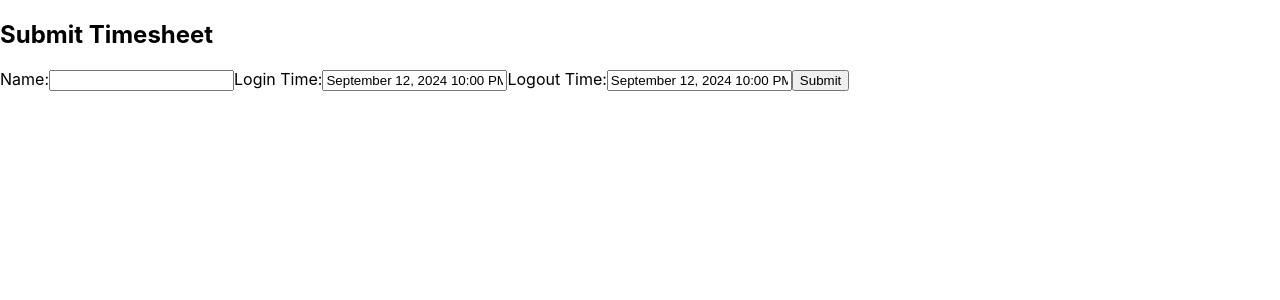
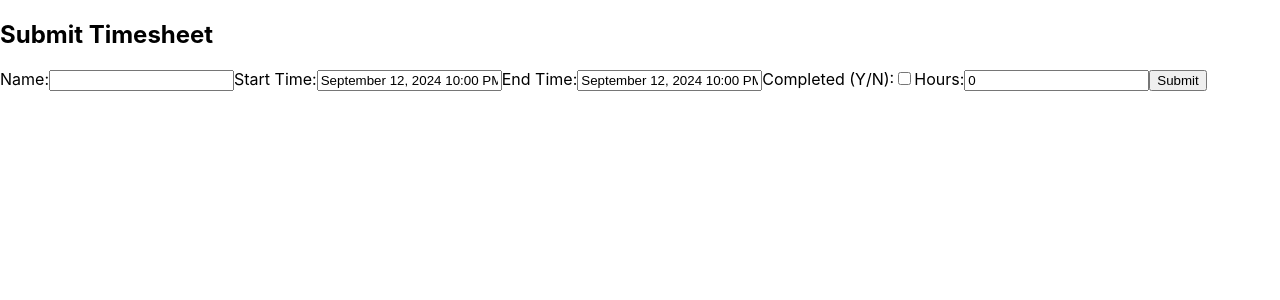
Before and after one commit to abhishek279/starheating-wo, a React (Create React App) app: page /timesheets in a window 1280 px wide. Shown: the top 300 px of the page. Built offline with nearby package versions, Linux system fonts and the light colour scheme; no server answers.

Commit message:
new day timesheet refactor

```diff
--- a/src/TimesheetForm.js
+++ b/src/TimesheetForm.js
@@ -15,8 +15,10 @@ const TimesheetForm = () => {
     const [timesheets, setTimesheets] = useState([]);
     const [timesheet, setTimesheet] = useState({
         name: '',
-        loginTime: new Date(),  // Using Date object for DatePicker
-        logoutTime: new Date()  // Using Date object for DatePicker
+        startTime: new Date(),  // Using Date object for DatePicker
+        endTime: new Date(),  // Using Date object for DatePicker
+        completed: false,
+        hours: 0
     });
 
     // Fetch timesheets on component mount
@@ -27,9 +29,7 @@ const TimesheetForm = () => {
     // Function to fetch timesheets from the backend
     const fetchTimesheets = async () => {
         try {
-            // In fetchTimesheets function
             console.log('Fetching timesheets from:', api.defaults.baseURL + '/api/timesheets');
-
             const response = await api.get('/api/timesheets');
             setTimesheets(response.data);
         } catch (error) {
@@ -37,19 +37,30 @@ const TimesheetForm = () => {
         }
     };
 
-    // Handle input changes for text fields
+    // Handle input changes for text fields and checkbox
     const handleChange = (e) => {
+        const { name, value, type, checked } = e.target;
         setTimesheet({
             ...timesheet,
-            [e.target.name]: e.target.value
+            [name]: type === 'checkbox' ? checked : value
         });
     };
 
     // Handle date changes for DatePicker
     const handleDateChange = (fieldName, date) => {
-        setTimesheet({
-            ...timesheet,
-            [fieldName]: date
+        setTimesheet((prev) => {
+            const updated = { ...prev, [fieldName]: date };
+
+            // Automatically calculate hours if both startTime and endTime are set
+            if (fieldName === 'startTime' || fieldName === 'endTime') {
+                const { startTime, endTime } = updated;
+                if (startTime && endTime) {
+                    const diffInHours = (endTime - startTime) / 3600000; // Difference in hours
+                    updated.hours = diffInHours > 0 ? diffInHours : 0;
+                }
+            }
+
+            return updated;
         });
     };
 
@@ -60,16 +71,14 @@ const TimesheetForm = () => {
             // Format date to ISO string for backend compatibility
             const formattedTimesheet = {
                 ...timesheet,
-                loginTime: timesheet.loginTime.toISOString(),
-                logoutTime: timesheet.logoutTime.toISOString()
+                startTime: timesheet.startTime.toISOString(),
+                endTime: timesheet.endTime.toISOString()
             };
 
-            // In handleSubmit function, before making the POST request
             console.log('Submitting timesheet to:', api.defaults.baseURL + '/api/timesheets');
-
             await api.post('/api/timesheets', formattedTimesheet);
             fetchTimesheets();  // Refresh the list after posting
-            setTimesheet({ name: '', loginTime: new Date(), logoutTime: new Date() });  // Reset form fields
+            setTimesheet({ name: '', startTime: new Date(), endTime: new Date(), completed: false, hours: 0 });  // Reset form fields
         } catch (error) {
             console.error('Failed to submit timesheet:', error);
         }
@@ -86,25 +95,39 @@ const TimesheetForm = () => {
                     value={timesheet.name}
                     onChange={handleChange}
                 />
-                <label>Login Time:</label>
+                <label>Start Time:</label>
                 <DatePicker
-                    selected={timesheet.loginTime}
-                    onChange={(date) => handleDateChange('loginTime', date)}
+                    selected={timesheet.startTime}
+                    onChange={(date) => handleDateChange('startTime', date)}
                     showTimeSelect
                     timeFormat="HH:mm"
                     timeIntervals={15}
                     timeCaption="time"
                     dateFormat="MMMM d, yyyy h:mm aa"
                 />
-                <label>Logout Time:</label>
+                <label>End Time:</label>
                 <DatePicker
-                    selected={timesheet.logoutTime}
-                    onChange={(date) => handleDateChange('logoutTime', date)}
+                    selected={timesheet.endTime}
+                    onChange={(date) => handleDateChange('endTime', date)}
                     showTimeSelect
                     timeFormat="HH:mm"
                     timeIntervals={15}
                     timeCaption="time"
                     dateFormat="MMMM d, yyyy h:mm aa"
+                />
+                <label>Completed (Y/N):</label>
+                <input
+                    type="checkbox"
+                    name="completed"
+                    checked={timesheet.completed}
+                    onChange={handleChange}
+                />
+                <label>Hours:</label>
+                <input
+                    type="text"
+                    name="hours"
+                    value={timesheet.hours}
+                    readOnly
                 />
                 <button type="submit">Submit</button>
             </form>
```
